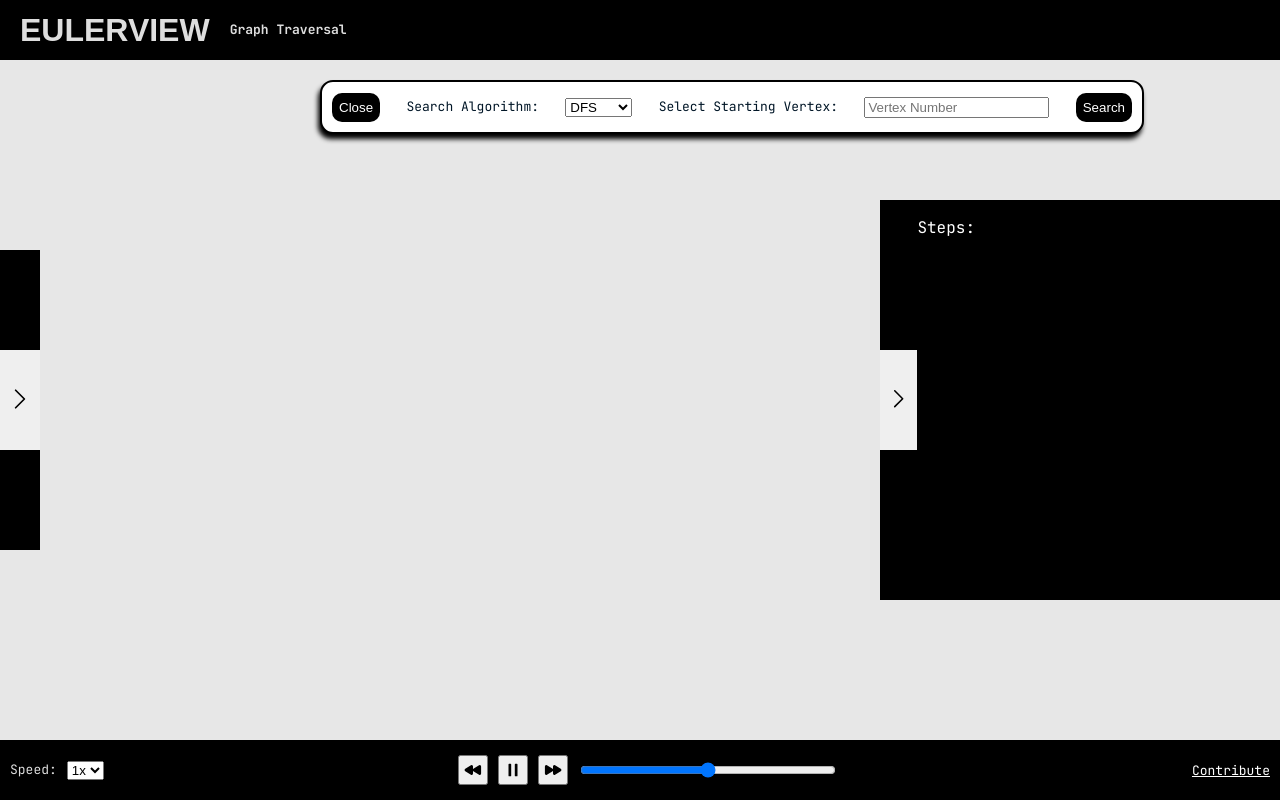
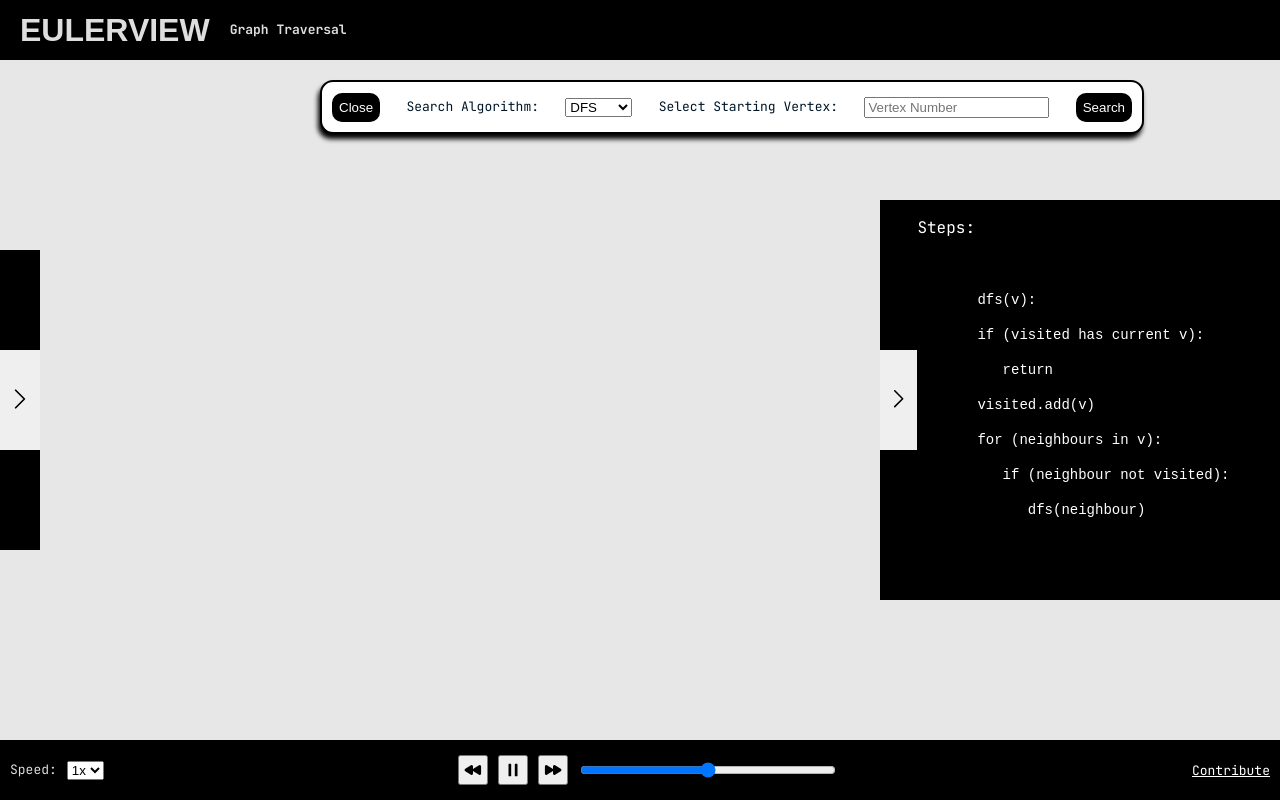
Before and after one commit to Jeffwngl/Graph-Visualizer, a React (Vite) app: page / in a window 1280 px wide. Both pictures are taken after a click on the button 1260 px from the left and 400 px from the top of the page. Built offline with nearby package versions, Linux system fonts and the light colour scheme; a web font is replaced by a local one.

Commit message:
Initial commit

```diff
--- a/src/components/RightMenu.css
+++ b/src/components/RightMenu.css
@@ -29,3 +29,11 @@
 .ToggleRight:hover {
   background-color: #c54c67;
 }
+
+.codeDisplay {
+  font-family: 'Courier New', Courier, monospace;
+  font-size: 14px;
+  white-space: pre;
+  padding-left: 60px;
+  padding-top: 20px;
+}
--- a/src/components/RightMenu.tsx
+++ b/src/components/RightMenu.tsx
@@ -6,12 +6,27 @@ import { useState } from 'react'
 export default function RightMenu() {
     const [isOpen, setIsOpen] = useState(false)
 
+    const dfsDisplay = () => {
+        return (
+            <div className='codeDisplay'>
+                <p>dfs(v):</p>
+                <p>if (visited has current v):</p>
+                <p>   return</p>
+                <p>visited.add(v)</p>
+                <p>for (neighbours in v):</p>
+                <p>   if (neighbour not visited):</p>
+                <p>      dfs(neighbour)</p>
+            </div>
+        )
+    }
+
     return (
         <div className={`RightMenu ${isOpen ? "open" : "closed"}`}>
             <button className='ToggleRight' id='toggleRight' onClick={() => setIsOpen(!isOpen)}>{isOpen ? <RightArrowIcon /> : <LeftArrowIcon /> }</button>
             {isOpen && (
                 <div className="StepsMenu">
                     <p>Steps:</p>
+                    {dfsDisplay()}
                 </div>
             )}
         </div>
```
Lines whose indentation alone changed are shown as unchanged.
